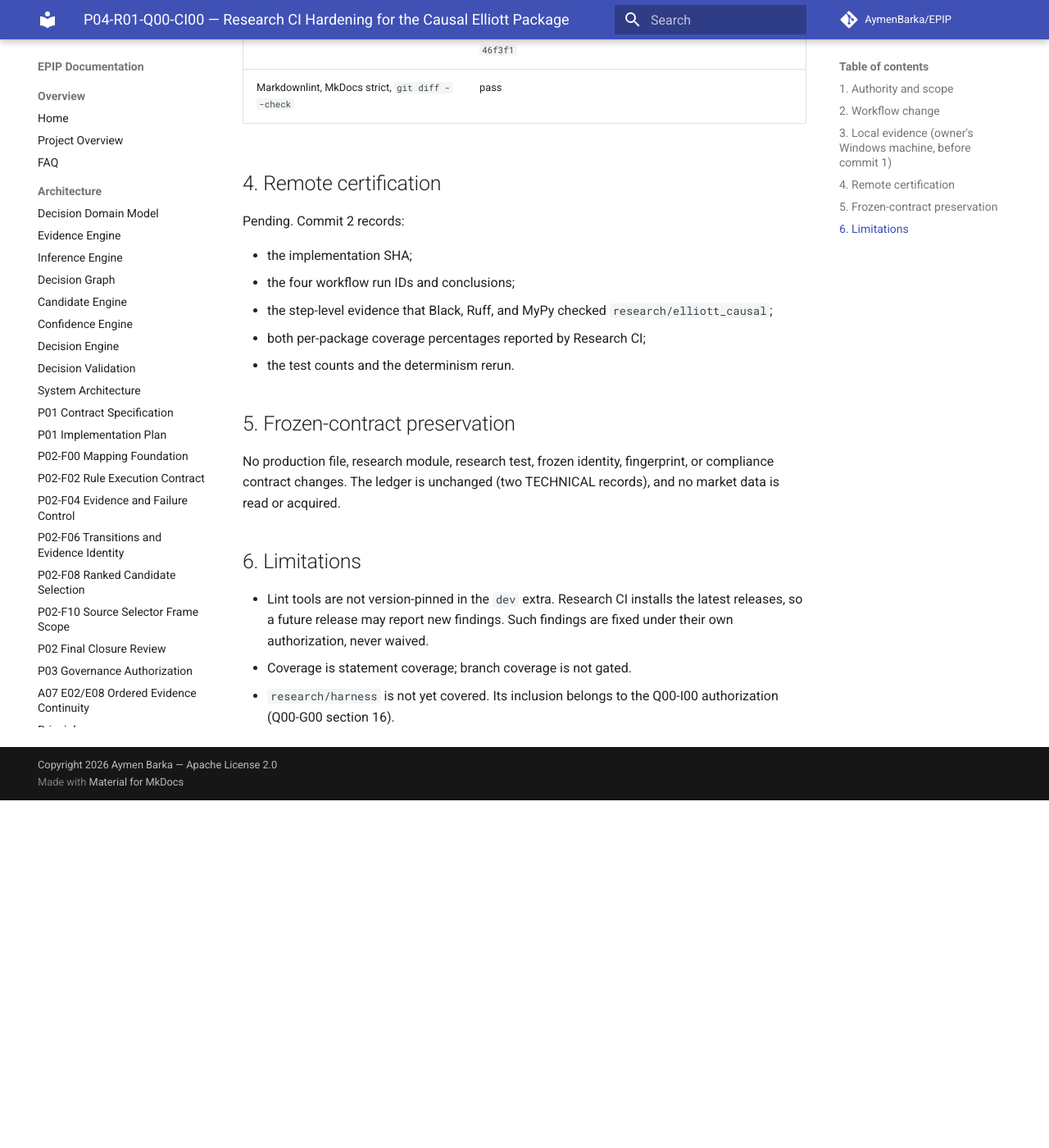
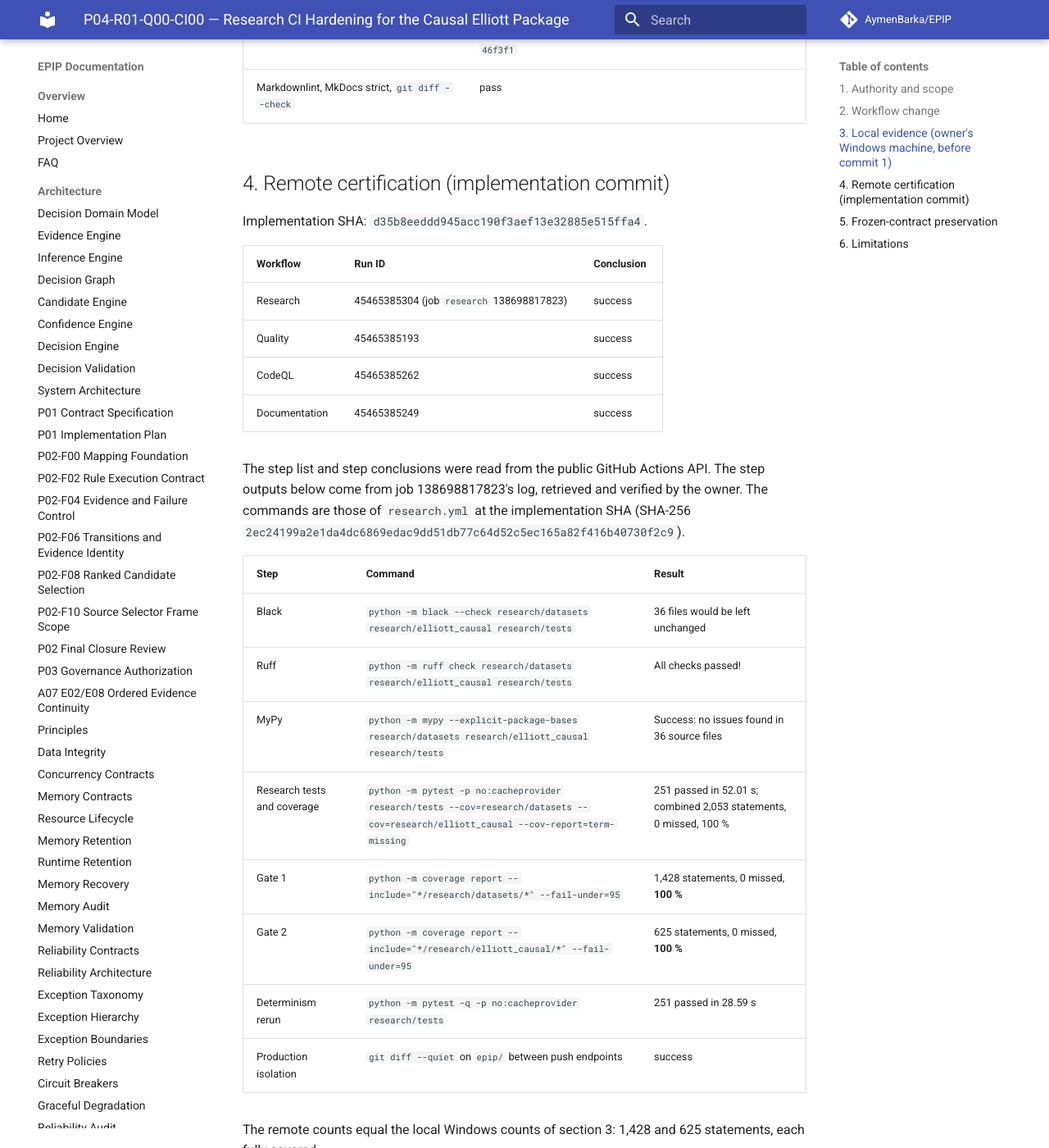
Before and after one commit to AymenBarka/EPIP, an MkDocs documentation site: the page built from docs/project/P04_R01_Q00_CI00_CLOSURE.md, in a window 1280 px wide and 1400 px high, scrolled down 3004 px. Shown: the whole window at 82% size. Built offline with MkDocs 1.6.1 and Material for MkDocs 9.7.7, drawn with Linux system fonts in a browser that asks for light colours; comment, search, counter and statistics services are not loaded; before the commit the page ends 3980 px from its top, so only the background shows below that; some of the changed text lies outside the part shown.

Commit message:
docs(research): close Q00-CI00 with remote certification evidence
P04-R01-Q00-CI00 commit 2 of 2 (documentation only).

Record exact-SHA evidence for implementation commit d35b8eed:
Research 45465385304 (job 138698817823), Quality 45465385193,
CodeQL 45465385262, Documentation 45465385249, all success.
Black, Ruff and strict MyPy checked research/datasets,
research/elliott_causal and research/tests (36 files); 251 research
tests passed and passed again in the determinism rerun; coverage gates:
research/datasets 100% (1,428 statements), research/elliott_causal
100% (625 statements). Step outputs from the job log as retrieved by
the owner; step conclusions from the public Actions API.

ROADMAP: Q00-CI00 CLOSED / FROZEN; D01-B1 READY FOR AUTHORIZATION
REVIEW, CI00 prerequisite satisfied; all later milestones unchanged
(NOT AUTHORIZED). research.yml, research/, epip/ and tests/ are
byte-identical to d35b8eed.

Co-Authored-By: Claude Opus 5.5 <noreply@anthropic.com>
Claude-Session: https://claude.ai/code/session_015wYBrPRZ8B5VncK8SmcSrS

```diff
--- a/docs/project/P04_R01_Q00_CI00_CLOSURE.md
+++ b/docs/project/P04_R01_Q00_CI00_CLOSURE.md
@@ -1,12 +1,13 @@
 # P04-R01-Q00-CI00 — Research CI Hardening for the Causal Elliott Package
 
-Status: **IMPLEMENTED / REMOTE CERTIFICATION PENDING**
+Status: **CLOSED / FROZEN**
 
 CI00 implements the Research CI amendment frozen in
 [P04-R01-Q00-G00](P04_R01_Q00_G00_QUANTITATIVE_VALIDATION_PROTOCOL_RECONCILIATION.md)
-section 16. It closes only after Research, Quality, CodeQL, and Documentation
-pass on the implementation SHA and a documentation-only closure commit records
-that evidence (owner-approved two-commit procedure).
+section 16. Research, Quality, CodeQL, and Documentation passed on the
+implementation SHA `d35b8eeddd945acc190f3aef13e32885e515ffa4`. This
+documentation-only closure commit records that evidence (owner-approved
+two-commit procedure).
 
 ## 1. Authority and scope
 
@@ -108,16 +109,40 @@ Repository checks on the identical tree:
 | Compliance inventory / digest | 612 / `92b40f1dfec340c886345710bf4a446b5a2dafa753b7129c12c7d3488c46f3f1` |
 | Markdownlint, MkDocs strict, `git diff --check` | pass |
 
-## 4. Remote certification
+## 4. Remote certification (implementation commit)
 
-Pending. Commit 2 records:
+Implementation SHA: `d35b8eeddd945acc190f3aef13e32885e515ffa4`.
 
-- the implementation SHA;
-- the four workflow run IDs and conclusions;
-- the step-level evidence that Black, Ruff, and MyPy checked
-  `research/elliott_causal`;
-- both per-package coverage percentages reported by Research CI;
-- the test counts and the determinism rerun.
+| Workflow | Run ID | Conclusion |
+| --- | --- | --- |
+| Research | 45465385304 (job `research` 138698817823) | success |
+| Quality | 45465385193 | success |
+| CodeQL | 45465385262 | success |
+| Documentation | 45465385249 | success |
+
+The step list and step conclusions were read from the public GitHub Actions
+API. The step outputs below come from job 138698817823's log, retrieved and
+verified by the owner. The commands are those of `research.yml` at the
+implementation SHA (SHA-256 `2ec24199a2e1da4dc6869edac9dd51db77c64d52c5ec165a82f416b40730f2c9`).
+
+| Step | Command | Result |
+| --- | --- | --- |
+| Black | `python -m black --check research/datasets research/elliott_causal research/tests` | 36 files would be left unchanged |
+| Ruff | `python -m ruff check research/datasets research/elliott_causal research/tests` | All checks passed! |
+| MyPy | `python -m mypy --explicit-package-bases research/datasets research/elliott_causal research/tests` | Success: no issues found in 36 source files |
+| Research tests and coverage | `python -m pytest -p no:cacheprovider research/tests --cov=research/datasets --cov=research/elliott_causal --cov-report=term-missing` | 251 passed in 52.01 s; combined 2,053 statements, 0 missed, 100 % |
+| Gate 1 | `python -m coverage report --include="*/research/datasets/*" --fail-under=95` | 1,428 statements, 0 missed, **100 %** |
+| Gate 2 | `python -m coverage report --include="*/research/elliott_causal/*" --fail-under=95` | 625 statements, 0 missed, **100 %** |
+| Determinism rerun | `python -m pytest -q -p no:cacheprovider research/tests` | 251 passed in 28.59 s |
+| Production isolation | `git diff --quiet` on `epip/` between push endpoints | success |
+
+The remote counts equal the local Windows counts of section 3: 1,428 and 625
+statements, each fully covered.
+
+The closure commit changes only this record and `docs/project/ROADMAP.md`.
+`research.yml`, `research/`, `epip/`, and `tests/` are byte-identical to the
+implementation commit. Research CI is not expected to trigger on the closure
+commit; Quality, CodeQL, and Documentation certify it on its own SHA.
 
 ## 5. Frozen-contract preservation
 
```
Also changed, not shown: docs/project/ROADMAP.md (+4 -5 lines).
